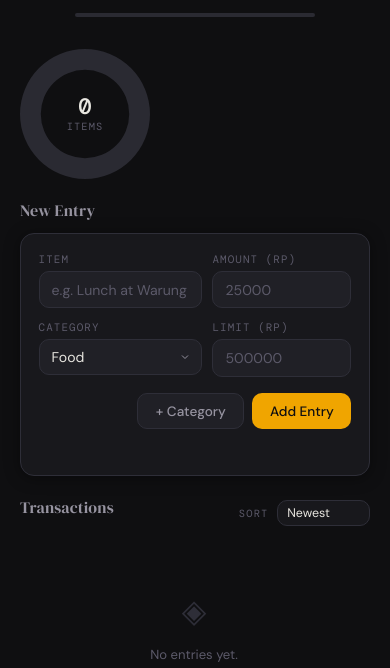
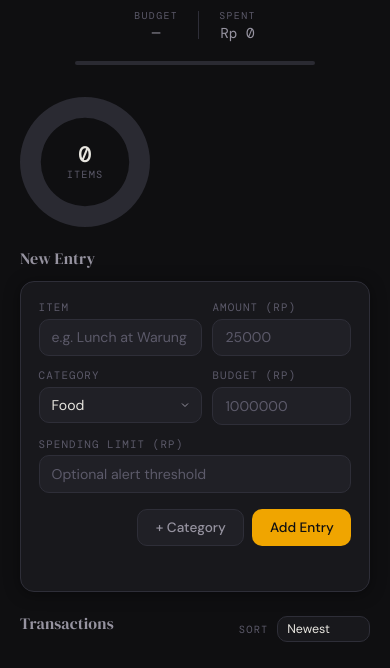
Before and after one commit to ZenHub101/CodingCamp-30Mar26-ArmaghanBintangWijaya, a website: page index.html in a window 390 px wide. Shown: the part 170-838 px from the top of the page. Drawn offline with nearby package versions, Linux system fonts and the light colour scheme; a web font is replaced by a local one.

Commit message:
tambah fitur "balance"

```diff
--- a/css/style.css
+++ b/css/style.css
@@ -173,6 +173,45 @@ body {
 @keyframes pulse-red {
   0%, 100% { opacity: 1; }
   50%       { opacity: 0.7; }
+}
+
+/* Balance stats row (budget / spent) */
+.balance-stats {
+  display: flex;
+  align-items: center;
+  justify-content: center;
+  gap: 1.25rem;
+  margin-top: 0.9rem;
+}
+
+.balance-stat {
+  display: flex;
+  flex-direction: column;
+  align-items: center;
+  gap: 0.15rem;
+}
+
+.balance-stat-label {
+  font-size: 0.62rem;
+  font-family: var(--font-mono);
+  letter-spacing: 0.14em;
+  text-transform: uppercase;
+  color: var(--c-text-3);
+}
+
+.balance-stat-value {
+  font-family: var(--font-mono);
+  font-size: 0.9rem;
+  color: var(--c-text-2);
+}
+
+.balance-stat-value.positive { color: #6db87a; }
+.balance-stat-value.negative { color: var(--c-danger); }
+
+.balance-stat-divider {
+  width: 1px;
+  height: 28px;
+  background: var(--c-border);
 }
 
 /* Balance bar (proportional category strips) */
--- a/index.html
+++ b/index.html
@@ -29,8 +29,19 @@
 
   <!-- ── BALANCE HERO ────────────────────────────── -->
   <section class="balance-hero">
-    <p class="balance-label">Total Spent</p>
+    <p class="balance-label" id="balanceLabel">Balance</p>
     <h1 class="balance-amount" id="totalBalance">Rp 0</h1>
+    <div class="balance-stats">
+      <div class="balance-stat">
+        <span class="balance-stat-label">Budget</span>
+        <span class="balance-stat-value" id="statBudget">—</span>
+      </div>
+      <div class="balance-stat-divider"></div>
+      <div class="balance-stat">
+        <span class="balance-stat-label">Spent</span>
+        <span class="balance-stat-value" id="statSpent">Rp 0</span>
+      </div>
+    </div>
     <div class="balance-bar" id="balanceBar">
       <!-- category pills injected by JS -->
     </div>
@@ -85,8 +96,14 @@
           </select>
         </div>
         <div class="field field--sm">
-          <label for="spendingLimit">Limit (Rp)</label>
-          <input type="number" id="spendingLimit" placeholder="500000" min="0" />
+          <label for="spendingBudget">Budget (Rp)</label>
+          <input type="number" id="spendingBudget" placeholder="1000000" min="0" />
+        </div>
+      </div>
+      <div class="form-row">
+        <div class="field">
+          <label for="spendingLimit">Spending Limit (Rp)</label>
+          <input type="number" id="spendingLimit" placeholder="Optional alert threshold" min="0" />
         </div>
       </div>
       <div class="form-row form-row--actions">
--- a/js/app.js
+++ b/js/app.js
@@ -7,6 +7,7 @@
 const STORAGE_KEY   = 'ledger_transactions';
 const CATS_KEY      = 'ledger_categories';
 const LIMIT_KEY     = 'ledger_limit';
+const BUDGET_KEY    = 'ledger_budget';
 const THEME_KEY     = 'ledger_theme';
 
 const BASE_CATEGORIES = [
@@ -25,6 +26,7 @@ let state = {
   categories:   [],
   limit:        0,
   sortMode:     'date-desc',
+  budget:       0,
   chart:        null,
 };
 
@@ -34,7 +36,8 @@ function load() {
     state.transactions = JSON.parse(localStorage.getItem(STORAGE_KEY)) || [];
     const cats = JSON.parse(localStorage.getItem(CATS_KEY));
     state.categories = cats || [...BASE_CATEGORIES];
-    state.limit = parseFloat(localStorage.getItem(LIMIT_KEY)) || 0;
+    state.limit   = parseFloat(localStorage.getItem(LIMIT_KEY))  || 0;
+    state.budget  = parseFloat(localStorage.getItem(BUDGET_KEY)) || 0;
   } catch {
     state.transactions = [];
     state.categories   = [...BASE_CATEGORIES];
@@ -46,6 +49,7 @@ function save() {
   localStorage.setItem(STORAGE_KEY, JSON.stringify(state.transactions));
   localStorage.setItem(CATS_KEY,    JSON.stringify(state.categories));
   localStorage.setItem(LIMIT_KEY,   state.limit.toString());
+  localStorage.setItem(BUDGET_KEY,  state.budget.toString());
 }
 
 /* ── CATEGORY HELPERS ────────────────────────── */
@@ -89,26 +93,41 @@ function computeTotals() {
 /* ── RENDER BALANCE HERO ─────────────────────── */
 function renderBalance() {
   const { grand } = computeTotals();
-  const el = document.getElementById('totalBalance');
-  el.textContent = formatRp(grand);
+  const el          = document.getElementById('totalBalance');
+  const labelEl     = document.getElementById('balanceLabel');
+  const statBudget  = document.getElementById('statBudget');
+  const statSpent   = document.getElementById('statSpent');
 
-  // Limit check
+  // If a budget is set, show remaining balance; otherwise show total spent
+  if (state.budget > 0) {
+    const remaining = state.budget - grand;
+    el.textContent  = formatRp(remaining);
+    labelEl.textContent = remaining >= 0 ? 'Balance' : 'Over Budget';
+    el.classList.toggle('over-limit', remaining < 0);
+    statBudget.textContent = formatRp(state.budget);
+    statBudget.className   = 'balance-stat-value';
+    statSpent.textContent  = formatRp(grand);
+    statSpent.className    = 'balance-stat-value';
+  } else {
+    el.textContent      = formatRp(grand);
+    labelEl.textContent = 'Total Spent';
+    el.classList.remove('over-limit');
+    statBudget.textContent = '—';
+    statBudget.className   = 'balance-stat-value';
+    statSpent.textContent  = formatRp(grand);
+    statSpent.className    = 'balance-stat-value';
+  }
+
+  // Limit check (separate from budget)
   const limitBanner  = document.getElementById('limitBanner');
   const limitMessage = document.getElementById('limitMessage');
   if (state.limit > 0 && grand >= state.limit) {
-    el.classList.add('over-limit');
     limitMessage.textContent = `Limit ${formatRp(state.limit)} exceeded!`;
     limitBanner.style.display = 'flex';
-    // Highlight each over-limit tx
-    document.querySelectorAll('.tx-item').forEach(item => {
-      item.classList.add('over-limit');
-    });
+    document.querySelectorAll('.tx-item').forEach(item => item.classList.add('over-limit'));
   } else {
-    el.classList.remove('over-limit');
     limitBanner.style.display = 'none';
-    document.querySelectorAll('.tx-item').forEach(item => {
-      item.classList.remove('over-limit');
-    });
+    document.querySelectorAll('.tx-item').forEach(item => item.classList.remove('over-limit'));
   }
 
   renderBalanceBar(grand);
@@ -439,10 +458,16 @@ function init() {
   populateCategorySelect();
   renderAll();
 
-  // Restore saved limit
-  if (state.limit > 0) {
-    document.getElementById('spendingLimit').value = state.limit;
-  }
+  // Restore saved budget & limit
+  if (state.budget > 0) document.getElementById('spendingBudget').value = state.budget;
+  if (state.limit  > 0) document.getElementById('spendingLimit').value  = state.limit;
+
+  // Event: Budget field — save immediately on change
+  document.getElementById('spendingBudget').addEventListener('change', e => {
+    state.budget = parseFloat(e.target.value) || 0;
+    save();
+    renderBalance();
+  });
 
   // Event: Limit field — save immediately on change
   document.getElementById('spendingLimit').addEventListener('change', e => {
```
